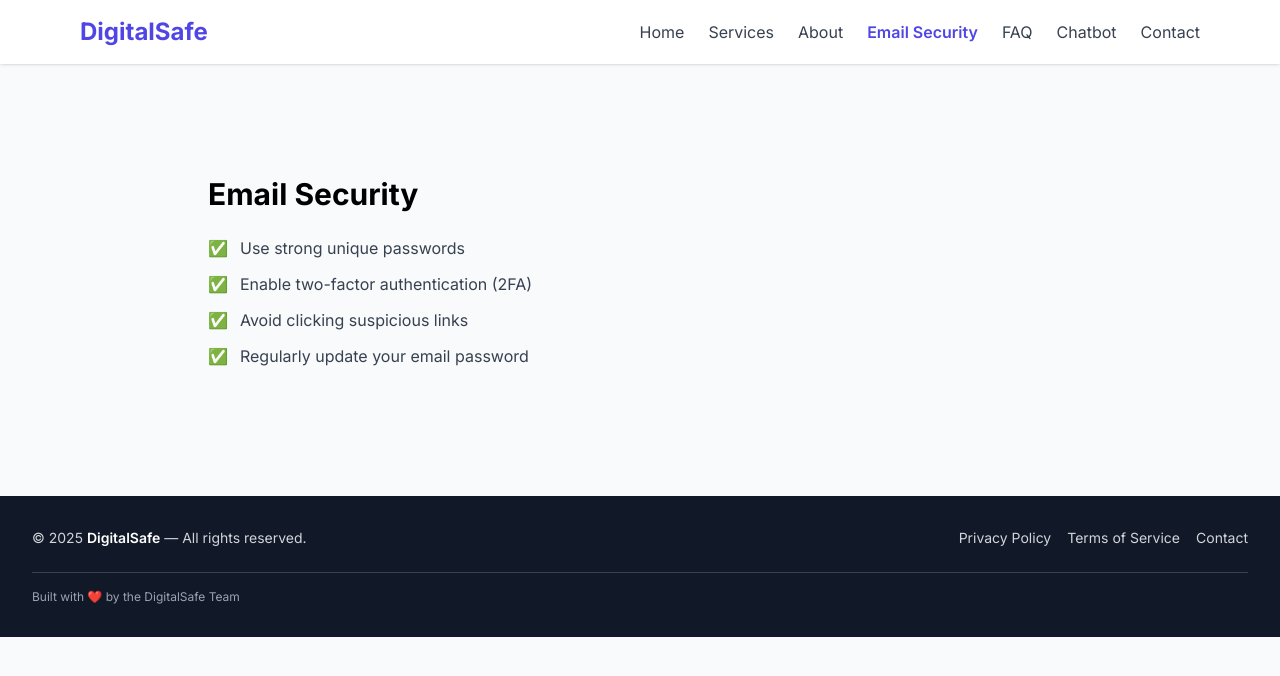
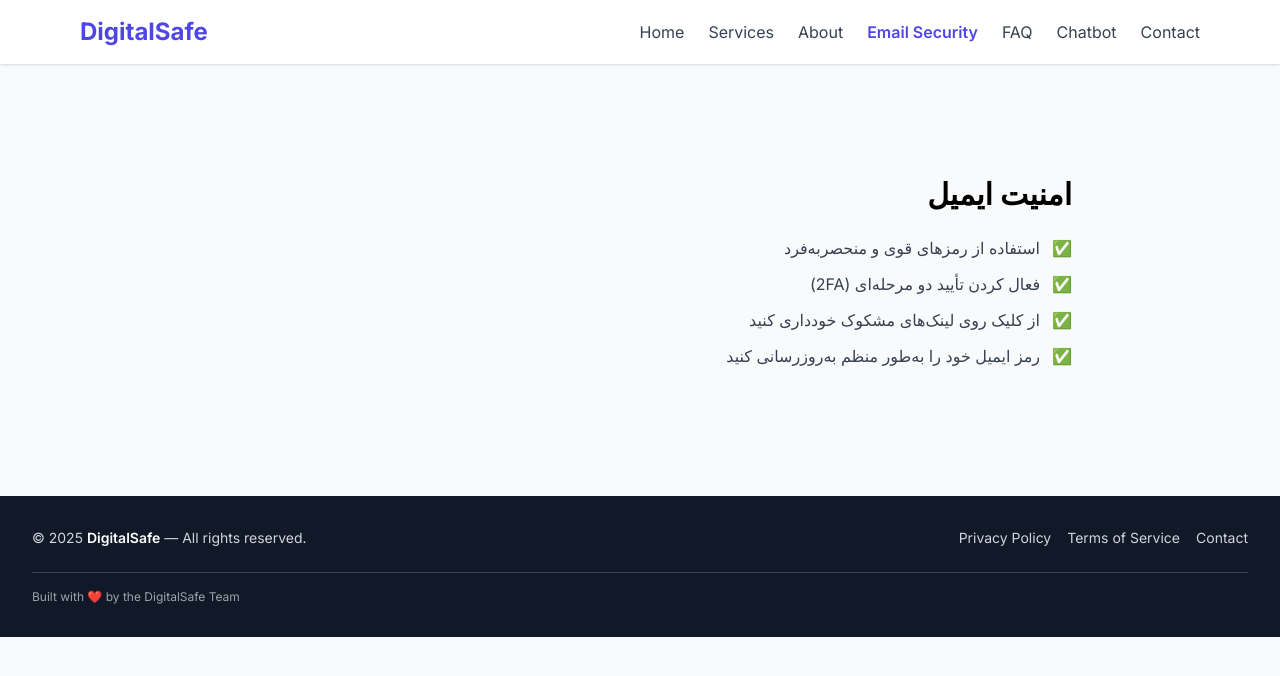
Before and after one commit to FSRahimi/Debug-Pro-Web, a React (Vite) app: page /email-security in a window 1280 px wide. Shown: the top 676 px of the page. Built offline with nearby package versions, Linux system fonts and the light colour scheme.

Commit message:
transalte the content of EmailScurity  Page to persion

```diff
--- a/src/i18n/i18n.js
+++ b/src/i18n/i18n.js
@@ -38,6 +38,13 @@ i18n
         service_email_desc: "Email hygiene and two-factor authentication.",
         learn_more: "Learn more",
 
+            // EmailSecurity page
+        email_title: "Email Security",
+        email_tip1: "Use strong unique passwords",
+        email_tip2: "Enable two-factor authentication (2FA)",
+        email_tip3: "Avoid clicking suspicious links",
+        email_tip4: "Regularly update your email password",
+
         },
       },
       fa: {
@@ -74,6 +81,13 @@ i18n
             service_email_desc: "بهداشت ایمیل و تأیید دو مرحله‌ای.",
             learn_more: "بیشتر بدانید",
 
+            // EmailSecurity page
+            email_title: "امنیت ایمیل",
+            email_tip1: "استفاده از رمزهای قوی و منحصربه‌فرد",
+            email_tip2: "فعال کردن تأیید دو مرحله‌ای (2FA)",
+            email_tip3: "از کلیک روی لینک‌های مشکوک خودداری کنید",
+            email_tip4: "رمز ایمیل خود را به‌طور منظم به‌روزرسانی کنید",
+
         },
       },
     },
--- a/src/pages/EmailSecurity.jsx
+++ b/src/pages/EmailSecurity.jsx
@@ -1,13 +1,42 @@
+// import React from 'react'
+
+// export default function EmailSecurity(){
+//   const tips = ['Use strong unique passwords','Enable two-factor authentication (2FA)','Avoid clicking suspicious links','Regularly update your email password']
+//   return (
+//     <section className="py-20">
+//       <div className="max-w-4xl mx-auto px-4">
+//         <h2 className="text-3xl font-bold mb-6">Email Security</h2>
+//         <ul className="space-y-3">
+//           {tips.map((t,i)=> <li key={i} className="flex items-center gap-3"><span className="text-green-600">✅</span><span className="text-gray-700">{t}</span></li>)}
+//         </ul>
+//       </div>
+//     </section>
+//   )
+// }
 import React from 'react'
+import { useTranslation } from 'react-i18next'
 
 export default function EmailSecurity(){
-  const tips = ['Use strong unique passwords','Enable two-factor authentication (2FA)','Avoid clicking suspicious links','Regularly update your email password']
+  const { t, i18n } = useTranslation()
+
+  const tips = [
+    t('email_tip1'),
+    t('email_tip2'),
+    t('email_tip3'),
+    t('email_tip4')
+  ]
+
   return (
-    <section className="py-20">
+    <section className="py-20" dir={i18n.language === 'fa' ? 'rtl' : 'ltr'}>
       <div className="max-w-4xl mx-auto px-4">
-        <h2 className="text-3xl font-bold mb-6">Email Security</h2>
+        <h2 className="text-3xl font-bold mb-6">{t('email_title')}</h2>
         <ul className="space-y-3">
-          {tips.map((t,i)=> <li key={i} className="flex items-center gap-3"><span className="text-green-600">✅</span><span className="text-gray-700">{t}</span></li>)}
+          {tips.map((t, i) => (
+            <li key={i} className="flex items-center gap-3">
+              <span className="text-green-600">✅</span>
+              <span className="text-gray-700">{t}</span>
+            </li>
+          ))}
         </ul>
       </div>
     </section>
```
